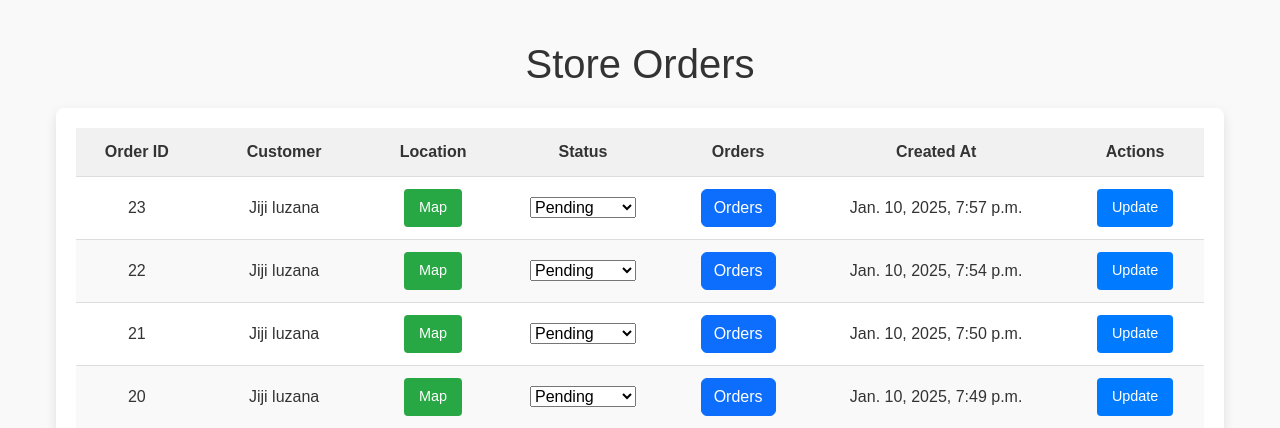
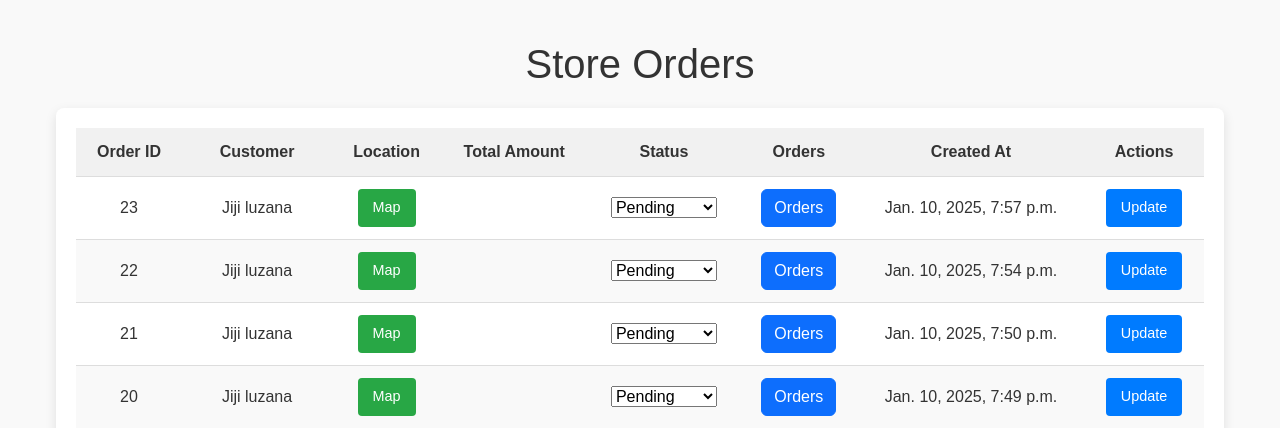
Before and after one commit to Jijiluzana225/indahagdelivery.com, a Django app: page /dashboard_store/ in a window 1280 px wide. Shown: the part 60-488 px from the top of the page. Run offline with Django 5.2, Linux system fonts and the light colour scheme; a user stored in the database is signed in; data comes from the database, SQL or seed files in the repository.

Commit message:
Update store_dashboard.html
adsfadf

```diff
--- a/store/templates/store/store_dashboard.html
+++ b/store/templates/store/store_dashboard.html
@@ -152,8 +152,6 @@
     }
 </style>
 
-
-
 <h2 class="orders-title">Store Orders</h2>
 <div class="orders-table-container">
     <table class="orders-table">
@@ -161,11 +159,12 @@
             <tr>
                 <th>Order ID</th>
                 <th>Customer</th>
-                <th>Location</th> <!-- New column for location -->
+                <th>Location</th>
+                <th>Total Amount</th> <!-- New Total Amount Column -->
                 <th>Status</th>
                 <th>Orders</th>
                 <th>Created At</th>
-                <th>Actions</th> <!-- Column for the Update Button -->
+                <th>Actions</th>
             </tr>
         </thead>
         <tbody>
@@ -176,7 +175,7 @@
                     <td>
                         <button class="map-btn" onclick="openGoogleMaps('{{ order.customer_location }}')">Map</button>
                     </td>
-
+                    <td>{{ order.total_amount|floatformat:2 }}</td> <!-- Display Total Amount -->
                     <td>
                         <select id="status-{{ order.id }}">
                             <option value="Pending" {% if order.status == 'Pending' %}selected{% endif %}>Pending</option>
@@ -190,12 +189,12 @@
                     </td>
                     <td>{{ order.created_at }}</td>
                     <td>
-                        <!-- Update Button -->
                         <button class="update-btn" onclick="updateOrderStatus({{ order.id }})">Update</button>
                     </td>
                 </tr>
             {% endfor %}
         </tbody>
+
     </table>
 </div>
 
@@ -235,24 +234,19 @@
         xhr.send(data);
     }
 
-
     setInterval(() => {
         location.reload();
     }, 10000)
 
-
     function openGoogleMaps(destination) {
-        // Check if geolocation is supported
         if (navigator.geolocation) {
             navigator.geolocation.getCurrentPosition(
                 function(position) {
                     const userLat = position.coords.latitude;
                     const userLng = position.coords.longitude;
 
-                    // Construct the Google Maps URL
                     const mapsUrl = `https://www.google.com/maps/dir/?api=1&origin=${userLat},${userLng}&destination=${encodeURIComponent(destination)}`;
 
-                    // Open the Google Maps URL in a new tab
                     window.open(mapsUrl, '_blank');
                 },
                 function(error) {
@@ -263,8 +257,6 @@
             alert("Geolocation is not supported by your browser.");
         }
     }
-
-
 </script>
 
 {% endblock %}
```
